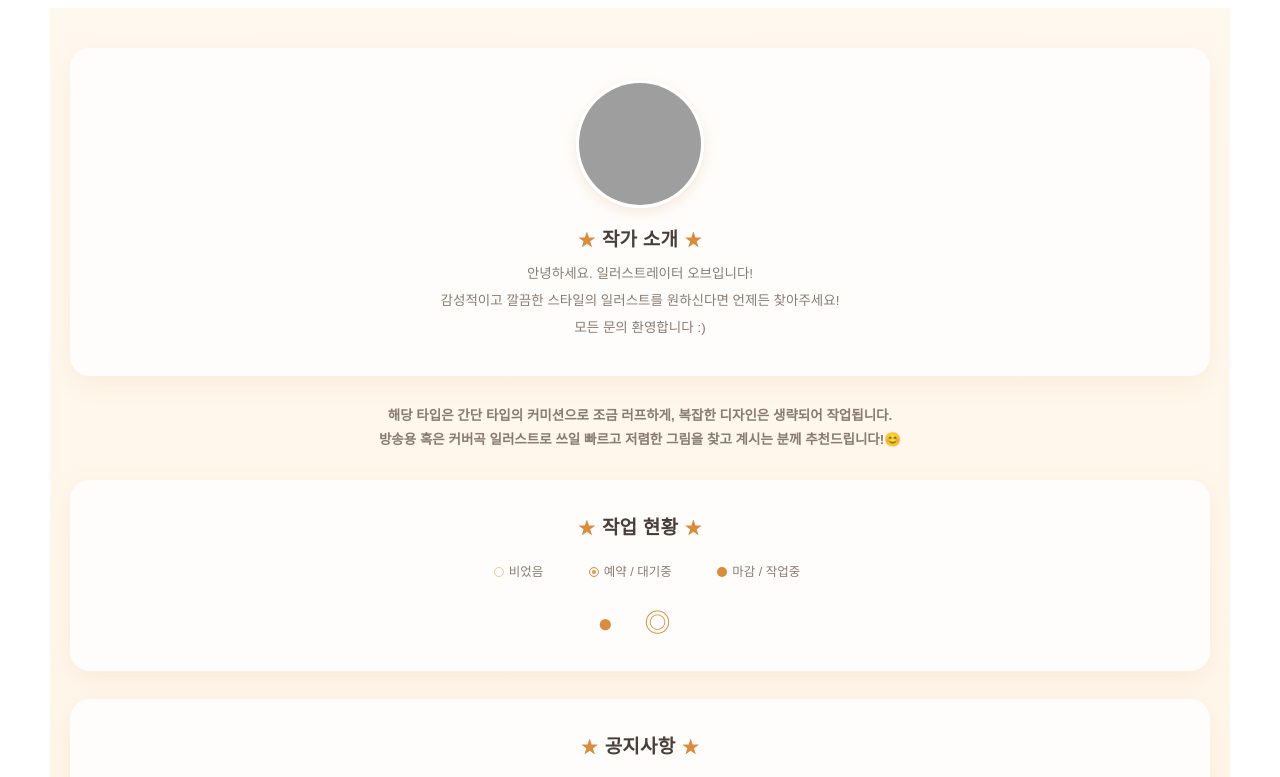
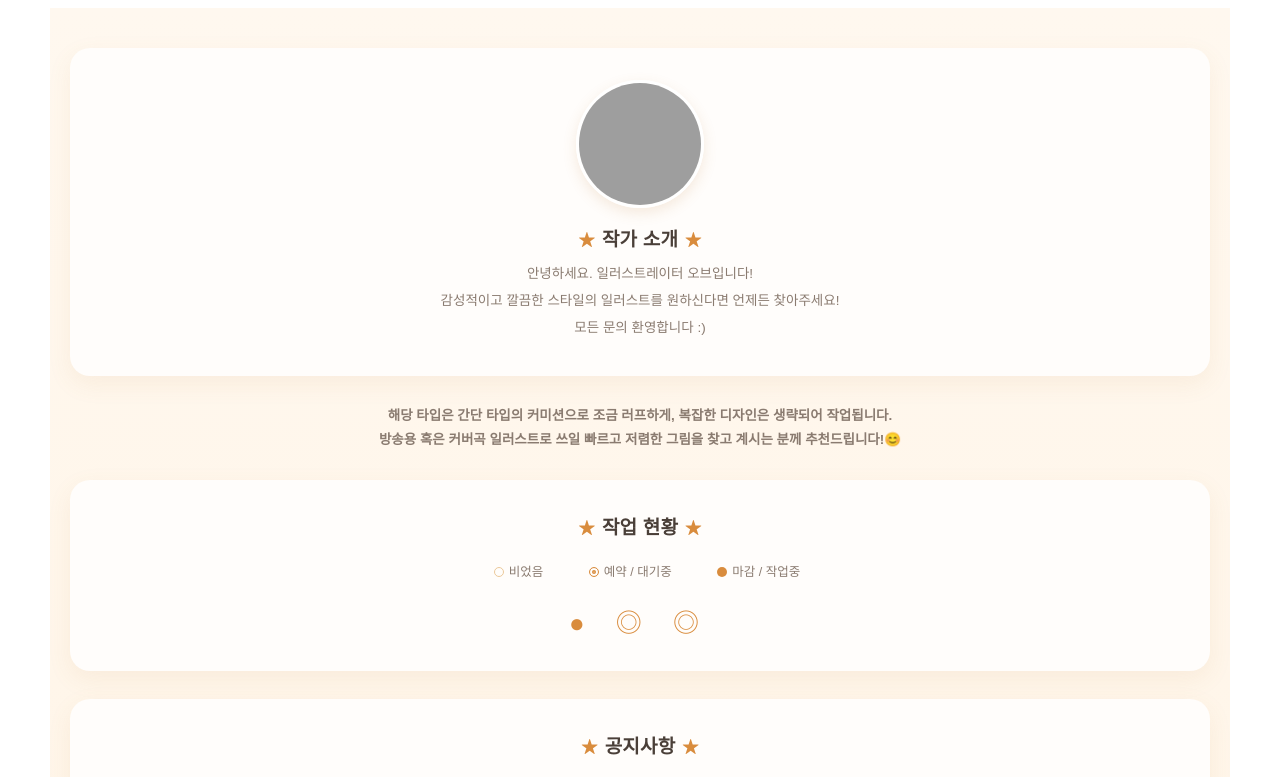
Before and after one commit to aubeartt77/---, a plain HTML site: page index.html in a window 1280 px wide. Shown: the top 777 px of the page. Drawn offline with Linux system fonts and the light colour scheme; grey boxes are pictures that could not be loaded; a web font is replaced by a local one.

Commit message:
Update index.html

```diff
--- a/index.html
+++ b/index.html
@@ -258,6 +258,7 @@ html { scroll-behavior: smooth; }
         </div>
         <div class="ovi-slot-free">
             <span class="dot wait">●</span>
+            <span class="dot wait">◎</span>
             <span class="dot wait">◎</span>
         </div>
     </div>
```
